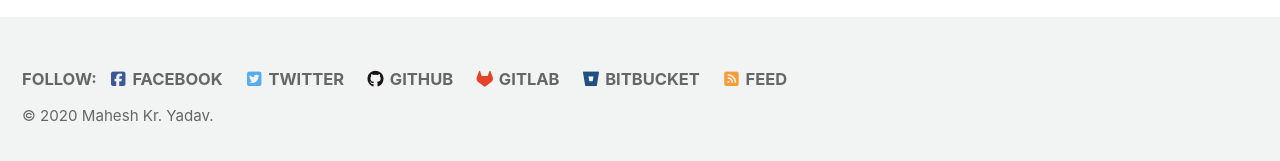
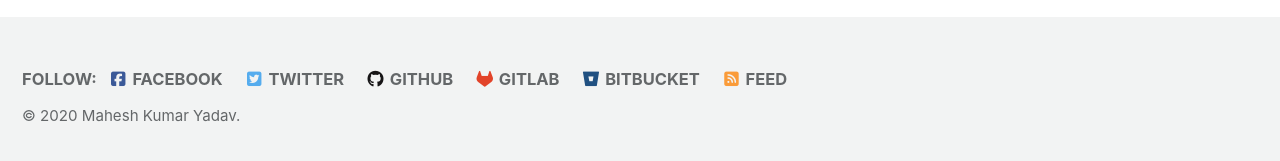
Before and after one commit to ritayadav/myblog, a Jekyll site: the page built from index.html, in a window 1280 px wide and 900 px high, scrolled down 567 px. Shown: the part 729-890 px from the top of the window. Built offline with Jekyll 4.4.1, drawn with Linux system fonts in a browser that asks for light colours; cached includes are drawn as plain includes; nearby versions of some CDN libraries; the list of posts is cut into pages by our own code.

Commit message:
full kumar

```diff
--- a/_config.yml
+++ b/_config.yml
@@ -19,7 +19,7 @@ locale                   : "en-US"
 title                    : "Mahesh Kumar Yadav / Blog"
 title_separator          : "-"
 subtitle                 : "Blog"
-name                     : "Mahesh Kr. Yadav"
+name                     : "Mahesh Kumar Yadav"
 description              : "I am a Web Designer & Web Developer. I am originally from Dharhari, a little village located in Rautahat district of Nepal."
 url                      : "https://blog.maheshyadav.com.np" # the base hostname & protocol for your site e.g. "https://mmistakes.github.io"
 baseurl                  : # the subpath of your site, e.g. "/blog"
```
